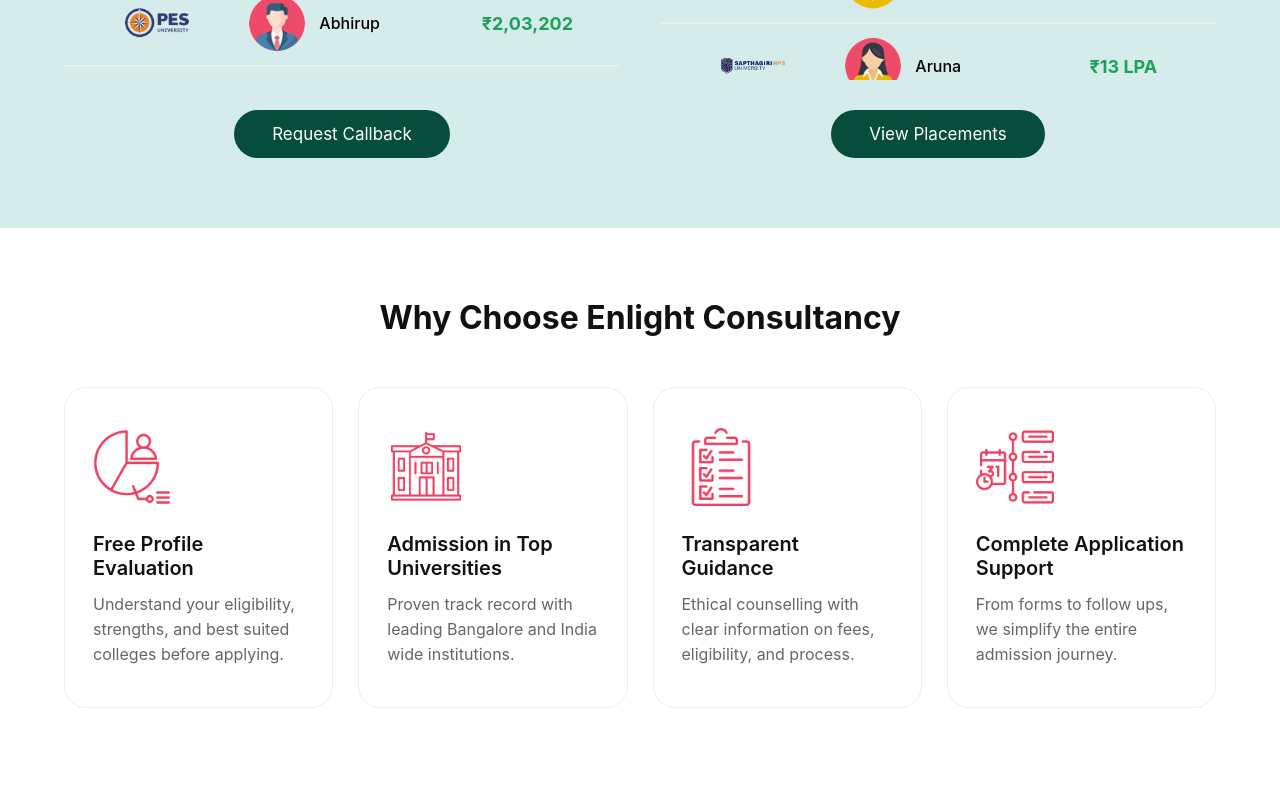
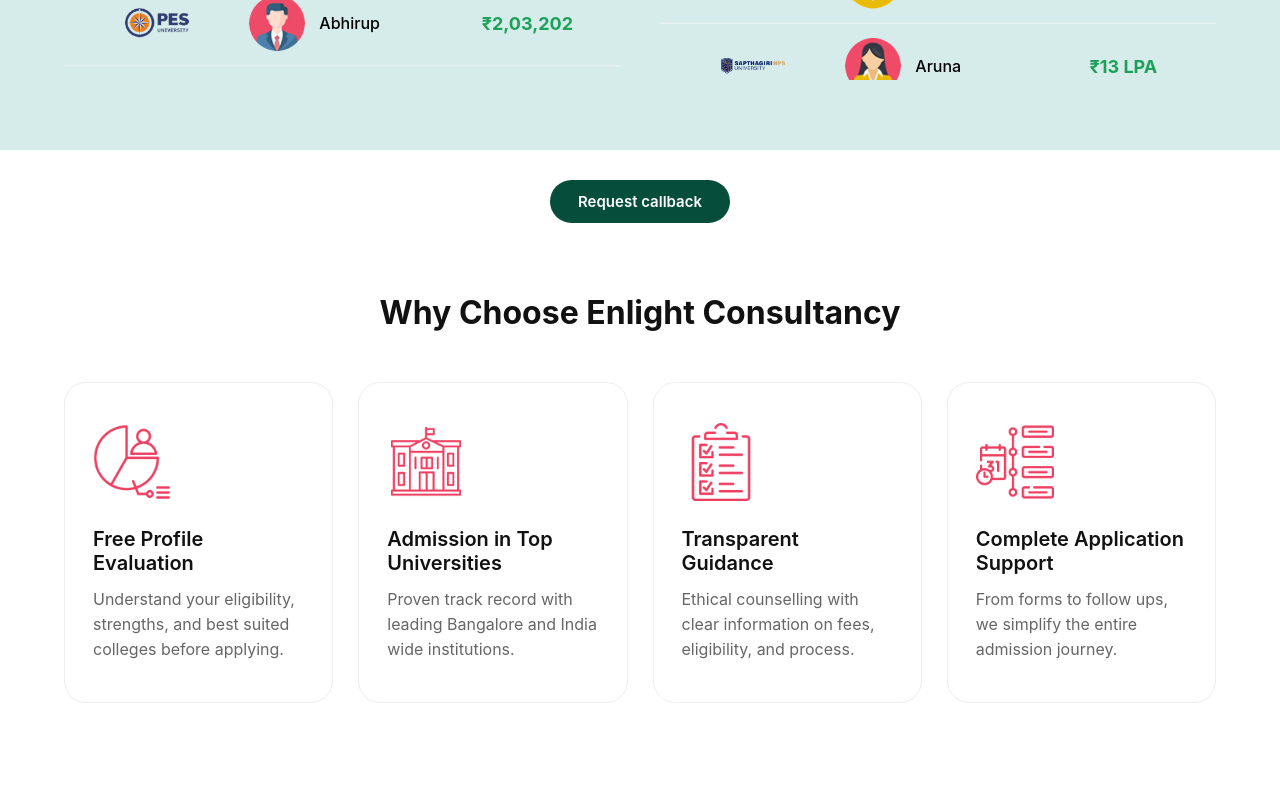
Before and after one commit to AnandVikash/enlight-student-helpline-html-css, a plain HTML site: page index.html in a window 1280 px wide. Shown: the part 3607-4398 px from the top of the page. Drawn offline with nearby package versions, Linux system fonts and the light colour scheme.

Commit message:
button changes

```diff
--- a/index.html
+++ b/index.html
@@ -532,7 +532,7 @@
         </div>
       </div>
 
-      <button class="callback-btn">Request Callback</button>
+      <!-- <button class="callback-btn">Request Callback</button> -->
     </div>
 
     <!-- PLACEMENT SECTION -->
@@ -598,11 +598,13 @@
         </div>
       </div>
 
-      <button class="callback-btn">View Placements</button>
+      <!-- <button class="callback-btn">View Placements</button> -->
     </div>
 
   </section>
-
+  <div class="center-btn-wrapper">
+    <button href="#" class="btn btn-primary" onclick="openPopup()">Request callback</button>
+  </div>
   <!-- <section class="experts-section">
       <h2 class="section-title">Our experts to help you study in Fern Education</h2>
 
--- a/style.css
+++ b/style.css
@@ -1319,3 +1319,8 @@
     padding: 12px;
   }
 }
+.center-btn-wrapper {
+  display: flex;
+  justify-content: center;
+  margin-top: 30px;
+}
```
